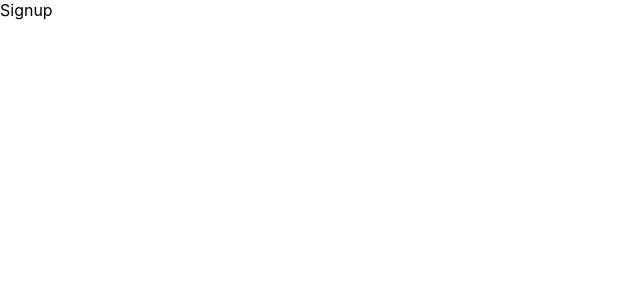
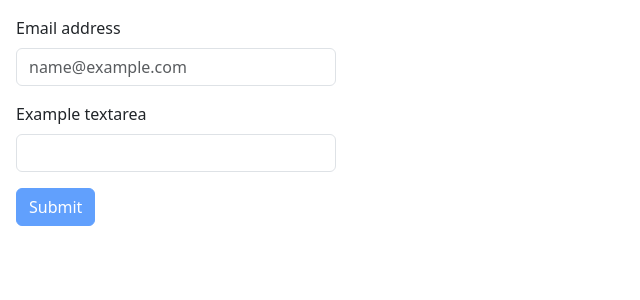
Before and after one commit to beomjin97/wanted-pre-onboarding-frontend, a React (Create React App) app: page /signup in a window 1280 px wide. Shown: the top 300 px of the page, without its empty margins (0-640 px from the left). Built offline with nearby package versions, Linux system fonts and the light colour scheme.

Commit message:
sign in & sign up

```diff
--- a/src/App.tsx
+++ b/src/App.tsx
@@ -1,3 +1,4 @@
+import "bootstrap/dist/css/bootstrap.min.css";
 import { BrowserRouter, Routes, Route } from "react-router-dom";
 import Signin from "./pages/Signin";
 import Signup from "./pages/Signup";
--- /dev/null
+++ b/src/api/auth.ts
@@ -0,0 +1,15 @@
+import API from "./axiosInstance";
+import { FormData } from "../type/form";
+
+export const signIn = (formData: FormData) =>
+  API.post("/auth/signin", formData, {
+    headers: {
+      "Content-Type": "application/json",
+    },
+  });
+export const signup = (formData: FormData) =>
+  API.post("/auth/signup", formData, {
+    headers: {
+      "Content-Type": "application/json",
+    },
+  });
--- /dev/null
+++ b/src/api/axiosInstance.ts
@@ -0,0 +1,7 @@
+import axios from "axios";
+
+const API = axios.create({
+  baseURL: "https://www.pre-onboarding-selection-task.shop/",
+});
+
+export default API;
--- /dev/null
+++ b/src/components/AuthForm.tsx
@@ -0,0 +1,77 @@
+import { Dispatch, SetStateAction, useState } from "react";
+import { Form, Button } from "react-bootstrap";
+import { FormUsage } from "../type/form";
+import { FormData } from "../type/form";
+import { AxiosResponse } from "axios";
+import { useNavigate } from "react-router-dom";
+
+interface Props {
+  usage: FormUsage;
+  email: string;
+  password: string;
+  setEmail: Dispatch<SetStateAction<string>>;
+  setPassword: Dispatch<SetStateAction<string>>;
+  submit: (formData: FormData) => Promise<AxiosResponse>;
+}
+
+const AuthForm = ({
+  usage,
+  email,
+  password,
+  setEmail,
+  setPassword,
+  submit,
+}: Props) => {
+  const navigate = useNavigate();
+
+  const handleSubmit = () =>
+    submit({ email, password })
+      .then((res) => {
+        if (usage === FormUsage.signin) {
+          navigate("/signup");
+        } else {
+          localStorage.setItem("token", JSON.stringify(res.data));
+          navigate("/todo");
+        }
+      })
+      .catch((err) => {
+        alert(err);
+      });
+
+  return (
+    <Form className="w-25 h-25 m-3" onSubmit={handleSubmit}>
+      <Form.Group className="mb-3" controlId="exampleForm.ControlInput1">
+        <Form.Label>Email address</Form.Label>
+        <Form.Control
+          type="email"
+          placeholder="name@example.com"
+          data-testid="email-input"
+          value={email}
+          onChange={(e) => {
+            setEmail(e.target.value);
+          }}
+        />
+      </Form.Group>
+      <Form.Group className="mb-3" controlId="exampleForm.ControlTextarea1">
+        <Form.Label>Example textarea</Form.Label>
+        <Form.Control
+          type="password"
+          data-testid="password-input"
+          value={password}
+          onChange={(e) => {
+            setPassword(e.target.value);
+          }}
+        />
+      </Form.Group>
+      <Button
+        variant="primary"
+        type="submit"
+        data-testid={`${usage}-button`}
+        disabled={!(email.includes("@") && password.length >= 8)}
+      >
+        Submit
+      </Button>
+    </Form>
+  );
+};
+export default AuthForm;
--- a/src/pages/Signin.tsx
+++ b/src/pages/Signin.tsx
@@ -1,7 +1,31 @@
-import React from "react";
+import { useState, useEffect } from "react";
+import AuthForm from "../components/AuthForm";
+import { FormUsage } from "../type/form";
+import { signIn } from "../api/auth";
+import { useNavigate } from "react-router-dom";
 
 const Signin = () => {
-  return <div>Signin</div>;
+  const [email, setEmail] = useState("");
+  const [password, setPassword] = useState("");
+
+  const navigate = useNavigate();
+
+  useEffect(() => {
+    if (localStorage.getItem("token")) {
+      navigate("/todo");
+    }
+  }, []);
+
+  return (
+    <AuthForm
+      usage={FormUsage.signin}
+      email={email}
+      password={password}
+      setEmail={setEmail}
+      setPassword={setPassword}
+      submit={signIn}
+    />
+  );
 };
 
 export default Signin;
--- a/src/pages/Signup.tsx
+++ b/src/pages/Signup.tsx
@@ -1,7 +1,31 @@
-import React from "react";
+import { useState, useEffect } from "react";
+import AuthForm from "../components/AuthForm";
+import { FormUsage } from "../type/form";
+import { signup } from "../api/auth";
+import { useNavigate } from "react-router-dom";
 
 const Signup = () => {
-  return <div>Signup</div>;
+  const [email, setEmail] = useState("");
+  const [password, setPassword] = useState("");
+
+  const navigate = useNavigate();
+
+  useEffect(() => {
+    if (localStorage.getItem("token")) {
+      navigate("/todo");
+    }
+  }, []);
+
+  return (
+    <AuthForm
+      usage={FormUsage.signup}
+      email={email}
+      password={password}
+      setEmail={setEmail}
+      setPassword={setPassword}
+      submit={signup}
+    />
+  );
 };
 
 export default Signup;
--- /dev/null
+++ b/src/type/form.ts
@@ -0,0 +1,9 @@
+export interface FormData {
+  email: string;
+  password: string;
+}
+
+export enum FormUsage {
+  signin = 1,
+  signup,
+}
```
